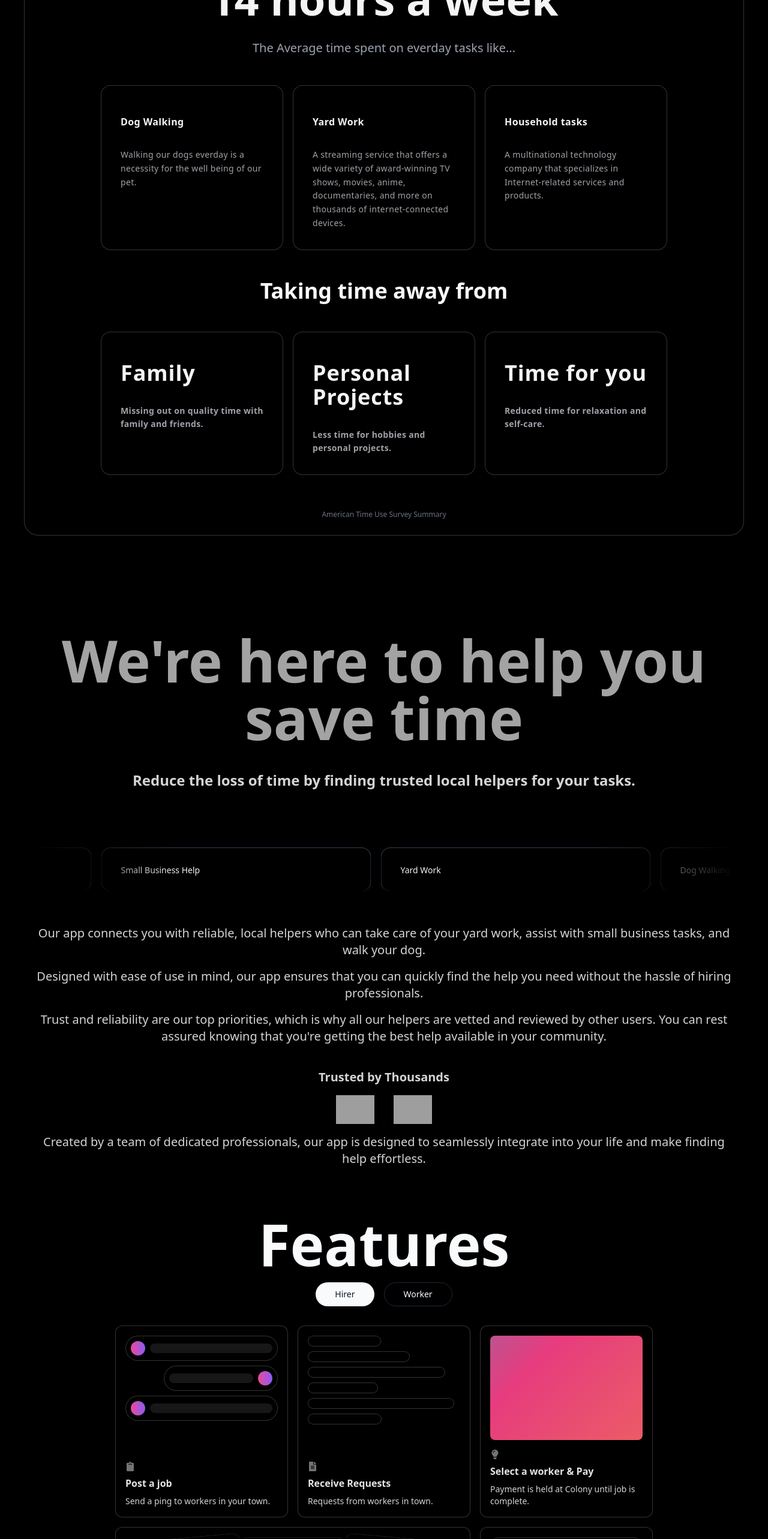
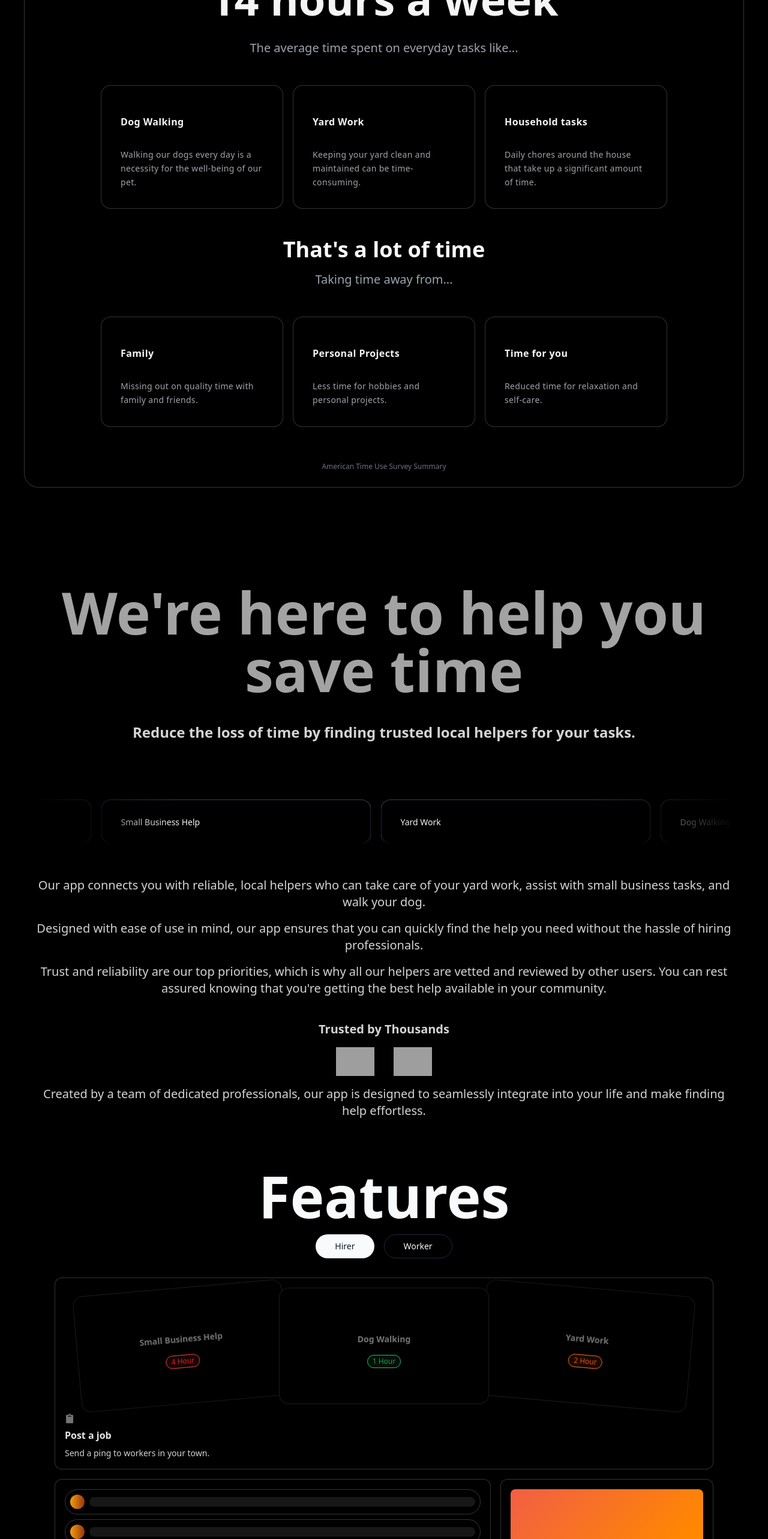
Before and after one commit to Ortbri/colony-web, a Next.js app: page / in a window 1280 px wide. Shown: the part 1011-3577 px from the top of the page at 60% size. Built offline with nearby package versions, Linux system fonts and the light colour scheme; grey boxes are pictures that could not be loaded.

Commit message:
style:Hirer Feat

```diff
--- a/components/Cta.tsx
+++ b/components/Cta.tsx
@@ -3,7 +3,7 @@ import Image from 'next/image'
 
 const Cta = () => {
   return (
-    <section className='mx-auto mb-4 mt-4 flex w-full max-w-4xl flex-col rounded-3xl bg-white p-8'>
+    <section className='mx-auto mb-4 mt-4 flex w-full max-w-7xl flex-col rounded-3xl bg-white p-8'>
       <div className='z-20 flex w-full flex-col items-center gap-8'>
         <div className='flex flex-col items-center gap-6 text-center'>
           <h2 className='text-5xl font-bold text-black lg:text-5xl xl:max-w-[320px]'>
--- a/components/Cut.tsx
+++ b/components/Cut.tsx
@@ -2,6 +2,53 @@ import React from 'react'
 import { FlipWords } from './framer/FlipWords'
 import { HoverEffect } from './framer/CardHover'
 import { Button } from './ui/button'
+import Link from 'next/link'
+
+const words = [
+  '2 hours a day',
+  '14 hours a week',
+  '56 hours a month',
+  '28 days a year'
+]
+
+const tasks = [
+  {
+    title: 'Dog Walking',
+    description:
+      'Walking our dogs every day is a necessity for the well-being of our pet.',
+    link: ''
+  },
+  {
+    title: 'Yard Work',
+    description:
+      'Keeping your yard clean and maintained can be time-consuming.',
+    link: ''
+  },
+  {
+    title: 'Household tasks',
+    description:
+      'Daily chores around the house that take up a significant amount of time.',
+    link: ''
+  }
+]
+
+const personal = [
+  {
+    title: 'Family',
+    description: 'Missing out on quality time with family and friends.',
+    link: ''
+  },
+  {
+    title: 'Personal Projects',
+    description: 'Less time for hobbies and personal projects.',
+    link: ''
+  },
+  {
+    title: 'Time for you',
+    description: 'Reduced time for relaxation and self-care.',
+    link: ''
+  }
+]
 
 function Cut() {
   return (
@@ -14,76 +61,34 @@ function Cut() {
             <FlipWords words={words} />
           </div>
           <h3 className='text-xl text-gray-400'>
-            The Average time spent on everday tasks like...
+            The average time spent on everyday tasks like...
           </h3>
         </div>
         {/* item 2 */}
         <div className='mx-auto max-w-5xl px-8'>
           <HoverEffect items={tasks} />
         </div>
-
-        <div className='flex flex-col items-center justify-center text-4xl font-semibold'>
-          Taking time away from
-          <div className='mx-auto max-w-5xl px-8'>
-            <HoverEffect items={personal} />
-          </div>
+        {/* item 3 */}
+        <div className='flex flex-col items-center gap-4'>
+          <h3 className='text-4xl font-semibold'>That's a lot of time</h3>
+          <p className='text-xl text-gray-400'>Taking time away from...</p>
         </div>
-
+        <div className='mx-auto max-w-5xl px-8'>
+          <HoverEffect items={personal} />
+        </div>
         {/* link research */}
-        <Button variant={'link'} className='text-xs text-gray-500'>
-          {/* https://www.bls.gov/news.release/atus.nr0.htm#:~:text=(See%20table%201.),(See%20table%201.) */}
-          American Time Use Survey Summary
-        </Button>
+        <Link
+          className='flex flex-col items-center'
+          href='https://www.bls.gov/news.release/atus.nr0.htm#:~:text=(See%20table%201.),(See%20table%201.)'
+          passHref
+        >
+          <Button variant={'link'} className='text-xs text-gray-500'>
+            American Time Use Survey Summary
+          </Button>
+        </Link>
       </div>
     </section>
   )
 }
 
-/* ----------------------------- flipping words ----------------------------- */
-const words = [
-  '2 hours a day',
-  '14 hours a week',
-  '56 hours a month',
-  '28 days a year'
-]
-/* ---------------------------------- tasks --------------------------------- */
-export const tasks = [
-  {
-    title: 'Dog Walking',
-    description:
-      'Walking our dogs everday is a necessity for the well being of our pet.',
-    link: 'https://stripe.com'
-  },
-  {
-    title: 'Yard Work',
-    description:
-      'A streaming service that offers a wide variety of award-winning TV shows, movies, anime, documentaries, and more on thousands of internet-connected devices.',
-    link: 'https://netflix.com'
-  },
-  {
-    title: 'Household tasks',
-    description:
-      'A multinational technology company that specializes in Internet-related services and products.',
-    link: 'https://google.com'
-  }
-]
-/* -------------------------------- personal -------------------------------- */
-export const personal = [
-  {
-    title: 'Family',
-    description: ' Missing out on quality time with family and friends.',
-    link: 'https://stripe.com'
-  },
-  {
-    title: 'Personal Projects',
-    description: 'Less time for hobbies and personal projects.',
-    link: 'https://netflix.com'
-  },
-  {
-    title: 'Time for you',
-    description: '  Reduced time for relaxation and self-care.',
-    link: 'https://google.com'
-  }
-]
-
 export default Cut
--- a/components/framer/BentoGrid/HirerGrid.tsx
+++ b/components/framer/BentoGrid/HirerGrid.tsx
@@ -17,7 +17,7 @@ import { Button } from '@/components/ui/button'
 function HirerGrid() {
   return (
     <>
-      <BentoGrid className='mx-auto max-w-4xl md:auto-rows-[20rem]'>
+      <BentoGrid className='mx-auto max-w-7xl md:auto-rows-[20rem]'>
         {items.map((item, i) => (
           <BentoGridItem
             key={i}
@@ -35,7 +35,7 @@ function HirerGrid() {
 // const Skeleton = () => (
 //   <div className='dark:bg-dot-white/[0.2] bg-dot-black/[0.2] flex h-full min-h-[6rem] w-full flex-1 rounded-xl border border-transparent bg-neutral-100 [mask-image:radial-gradient(ellipse_at_center,white,transparent)] dark:border-white/[0.2] dark:bg-black'></div>
 // )
-const SkeletonOne = () => {
+const MessageSkelly = () => {
   const variants = {
     initial: {
       x: 0
@@ -71,27 +71,41 @@ const SkeletonOne = () => {
         variants={variants}
         className='flex flex-row items-center space-x-2 rounded-full border border-neutral-100 bg-white p-2 dark:border-white/[0.2] dark:bg-black'
       >
-        <div className='h-6 w-6 flex-shrink-0 rounded-full bg-gradient-to-r from-pink-500 to-violet-500' />
+        <div className='h-6 w-6 flex-shrink-0 rounded-full bg-gradient-to-r from-amber-500 to-orange-800' />
         <div className='h-4 w-full rounded-full bg-gray-100 dark:bg-neutral-900' />
       </motion.div>
-      <motion.div
+      {/* <motion.div
         variants={variantsSecond}
         className='ml-auto flex w-3/4 flex-row items-center space-x-2 rounded-full border border-neutral-100 bg-white p-2 dark:border-white/[0.2] dark:bg-black'
       >
         <div className='h-4 w-full rounded-full bg-gray-100 dark:bg-neutral-900' />
-        <div className='h-6 w-6 flex-shrink-0 rounded-full bg-gradient-to-r from-pink-500 to-violet-500' />
+        <div className='h-6 w-6 flex-shrink-0 rounded-full bg-gradient-to-r from-amber-500 to-orange-800' />
+      </motion.div> */}
+      <motion.div
+        variants={variantsSecond}
+        className='flex flex-row items-center space-x-2 rounded-full border border-neutral-100 bg-white p-2 dark:border-white/[0.2] dark:bg-black'
+      >
+        <div className='h-6 w-6 flex-shrink-0 rounded-full bg-gradient-to-r from-amber-500 to-orange-800' />
+        <div className='h-4 w-full rounded-full bg-gray-100 dark:bg-neutral-900' />
       </motion.div>
       <motion.div
         variants={variants}
         className='flex flex-row items-center space-x-2 rounded-full border border-neutral-100 bg-white p-2 dark:border-white/[0.2] dark:bg-black'
       >
-        <div className='h-6 w-6 flex-shrink-0 rounded-full bg-gradient-to-r from-pink-500 to-violet-500' />
+        <div className='h-6 w-6 flex-shrink-0 rounded-full bg-gradient-to-r from-amber-500 to-orange-800' />
+        <div className='h-4 w-full rounded-full bg-gray-100 dark:bg-neutral-900' />
+      </motion.div>
+      <motion.div
+        variants={variantsSecond}
+        className='flex flex-row items-center space-x-2 rounded-full border border-neutral-100 bg-white p-2 dark:border-white/[0.2] dark:bg-black'
+      >
+        <div className='h-6 w-6 flex-shrink-0 rounded-full bg-gradient-to-r from-amber-500 to-orange-800' />
         <div className='h-4 w-full rounded-full bg-gray-100 dark:bg-neutral-900' />
       </motion.div>
     </motion.div>
   )
 }
-const SkeletonTwo = () => {
+const TimeSkelly = () => {
   const variants = {
     initial: {
       width: 0
@@ -130,7 +144,7 @@ const SkeletonTwo = () => {
     </motion.div>
   )
 }
-const SkeletonThree = () => {
+const PaySkelly = () => {
   const variants = {
     initial: {
       backgroundPosition: '0 50%'
@@ -145,14 +159,15 @@ const SkeletonThree = () => {
       animate='animate'
       variants={variants}
       transition={{
-        duration: 5,
+        duration: 20,
         repeat: Infinity,
-        repeatType: 'reverse'
+        repeatType: 'reverse',
+        ease: 'easeInOut'
       }}
-      className='dark:bg-dot-white/[0.2] bg-dot-black/[0.2] flex h-full min-h-[6rem] w-full flex-1 flex-col space-y-2 rounded-lg'
+      className='flex h-full min-h-[6rem] w-full flex-1 flex-col space-y-2 rounded-lg'
       style={{
         background:
-          'linear-gradient(-45deg, #ee7752, #e73c7e, #23a6d5, #23d5ab)',
+          'linear-gradient(-45deg, #ffbb00, #ff8800, #e73c7e, #8a2be2)',
         backgroundSize: '400% 400%'
       }}
     >
@@ -160,7 +175,7 @@ const SkeletonThree = () => {
     </motion.div>
   )
 }
-const SkeletonFour = () => {
+const JobsSkelly = () => {
   const first = {
     initial: {
       x: 20,
@@ -200,10 +215,10 @@ const SkeletonFour = () => {
           className='h-10 w-10 rounded-full'
         /> */}
         <p className='mt-4 text-center text-xs font-semibold text-neutral-500 sm:text-sm'>
-          Just code in Vanilla Javascript
+          Small Business Help
         </p>
         <p className='mt-4 rounded-full border border-red-500 bg-red-100 px-2 py-0.5 text-xs text-red-600 dark:bg-red-900/20'>
-          Delusional
+          4 Hour
         </p>
       </motion.div>
       <motion.div className='relative z-20 flex h-full w-1/3 flex-col items-center justify-center rounded-2xl border border-neutral-200 bg-white p-4 dark:border-white/[0.1] dark:bg-black'>
@@ -215,10 +230,10 @@ const SkeletonFour = () => {
           className='h-10 w-10 rounded-full'
         /> */}
         <p className='mt-4 text-center text-xs font-semibold text-neutral-500 sm:text-sm'>
-          Tailwind CSS is cool, you know
+          Dog Walking
         </p>
         <p className='mt-4 rounded-full border border-green-500 bg-green-100 px-2 py-0.5 text-xs text-green-600 dark:bg-green-900/20'>
-          Sensible
+          1 Hour
         </p>
       </motion.div>
       <motion.div
@@ -233,16 +248,16 @@ const SkeletonFour = () => {
           className='h-10 w-10 rounded-full'
         /> */}
         <p className='mt-4 text-center text-xs font-semibold text-neutral-500 sm:text-sm'>
-          I love angular, RSC, and Redux.
+          Yard Work
         </p>
         <p className='mt-4 rounded-full border border-orange-500 bg-orange-100 px-2 py-0.5 text-xs text-orange-600 dark:bg-orange-900/20'>
-          Helpless
+          2 Hour
         </p>
       </motion.div>
     </motion.div>
   )
 }
-const SkeletonFive = () => {
+const DisputeSkelly = () => {
   const variants = {
     initial: {
       x: 0
@@ -285,17 +300,14 @@ const SkeletonFive = () => {
           width='100'
           className='h-10 w-10 rounded-full'
         /> */}
-        <p className='text-xs text-neutral-500'>
-          There are a lot of cool framerworks out there like React, Angular,
-          Vue, Svelte that can make your life ....
-        </p>
+        <p className='text-xs text-neutral-500'>Ive had an issue with ....</p>
       </motion.div>
       <motion.div
         variants={variantsSecond}
-        className='ml-auto flex w-3/4 flex-row items-center justify-end space-x-2 rounded-full border border-neutral-100 bg-white p-2 dark:border-white/[0.2] dark:bg-black'
+        className='ml-auto flex flex-row items-center justify-end space-x-2 rounded-full border border-neutral-100 bg-white p-2 dark:border-white/[0.2] dark:bg-black'
       >
-        <p className='text-xs text-neutral-500'>Use PHP.</p>
-        <div className='h-6 w-6 flex-shrink-0 rounded-full bg-gradient-to-r from-pink-500 to-violet-500' />
+        <p className='text-xs text-neutral-500'>We're here to help!</p>
+        <div className='h-6 w-6 flex-shrink-0 rounded-full bg-gradient-to-r from-amber-500 to-orange-800' />
       </motion.div>
     </motion.div>
   )
@@ -306,8 +318,8 @@ const items = [
     description: (
       <span className='text-sm'>Send a ping to workers in your town.</span>
     ),
-    header: <SkeletonOne />,
-    className: 'md:col-span-1',
+    header: <JobsSkelly />,
+    className: 'md:col-span-3',
     icon: <FaClipboard className='h-4 w-4 text-neutral-500' />
   },
   {
@@ -315,8 +327,8 @@ const items = [
     description: (
       <span className='text-sm'>Requests from workers in town.</span>
     ),
-    header: <SkeletonTwo />,
-    className: 'md:col-span-1',
+    header: <MessageSkelly />,
+    className: 'md:col-span-2',
     icon: <FaFileAlt className='h-4 w-4 text-neutral-500' />
   },
   {
@@ -326,7 +338,7 @@ const items = [
         Payment is held at Colony until job is complete.
       </span>
     ),
-    header: <SkeletonThree />,
+    header: <PaySkelly />,
     className: 'md:col-span-1',
     icon: <FaLightbulb className='h-4 w-4 text-neutral-500' />
   },
@@ -337,8 +349,8 @@ const items = [
         If job is not complete, payment can be sent back.
       </span>
     ),
-    header: <SkeletonFour />,
-    className: 'md:col-span-2',
+    header: <DisputeSkelly />,
+    className: 'md:col-span-1',
     icon: <FaSmile className='h-4 w-4 text-neutral-500' />
   },
 
@@ -347,8 +359,8 @@ const items = [
     description: (
       <span className='text-sm'>It depends, Create your first post!</span>
     ),
-    header: <SkeletonFive />,
-    className: 'md:col-span-1',
+    header: <TimeSkelly />,
+    className: 'md:col-span-2',
     icon: <FaFileSignature className='h-4 w-4 text-neutral-500' />
   }
 ]
```
